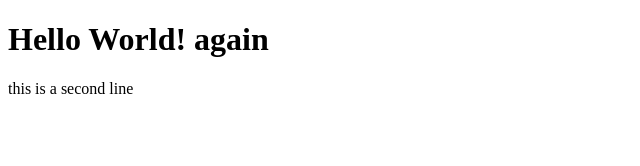
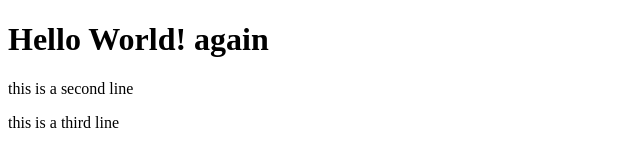
Before and after one commit to gedyzed/git-tutor, a plain HTML site: page index.html in a window 1280 px wide. Shown: the whole page, without its empty margins (0-640 px from the left). Drawn offline with Linux system fonts and the light colour scheme.

Commit message:
create thrid line

```diff
--- a/index.html
+++ b/index.html
@@ -8,6 +8,7 @@
 <body>
     <h1>Hello World! again</h1>
     <p>this is a second line</p>
+    <p>this is a third line</p>
 
 </body>
 </html>
```
Also changed, not shown: 1 other file.
